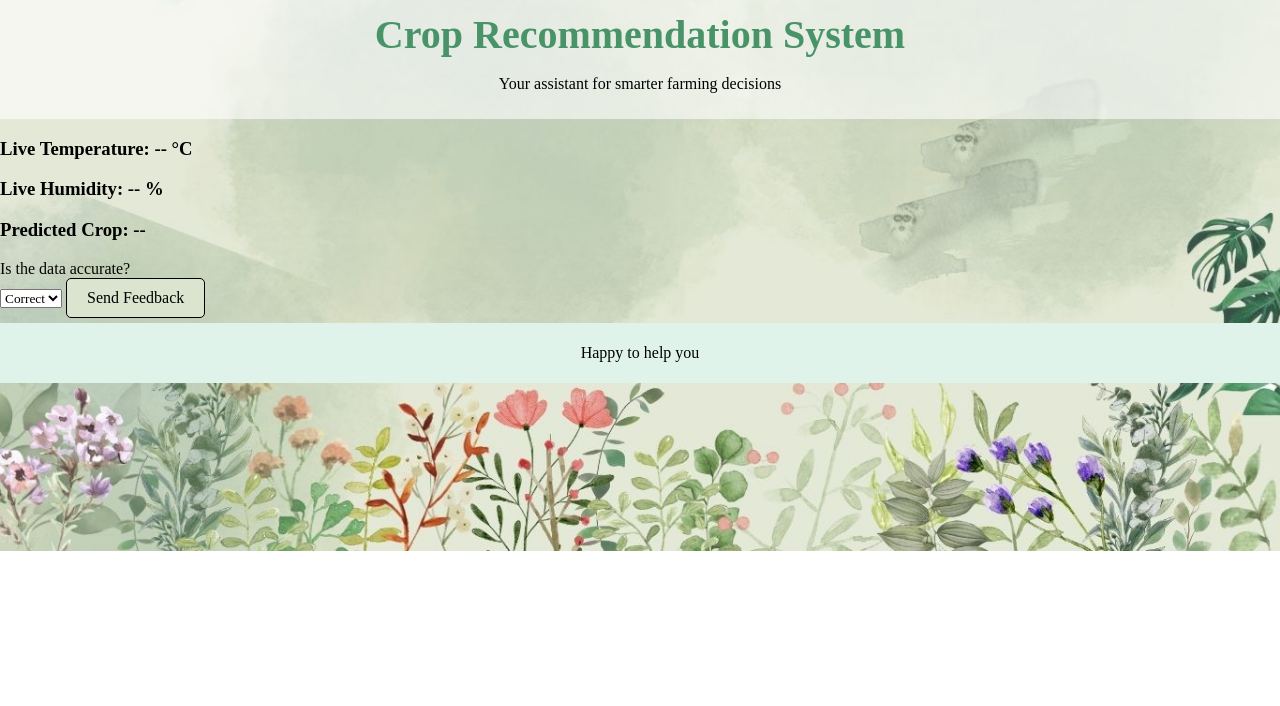
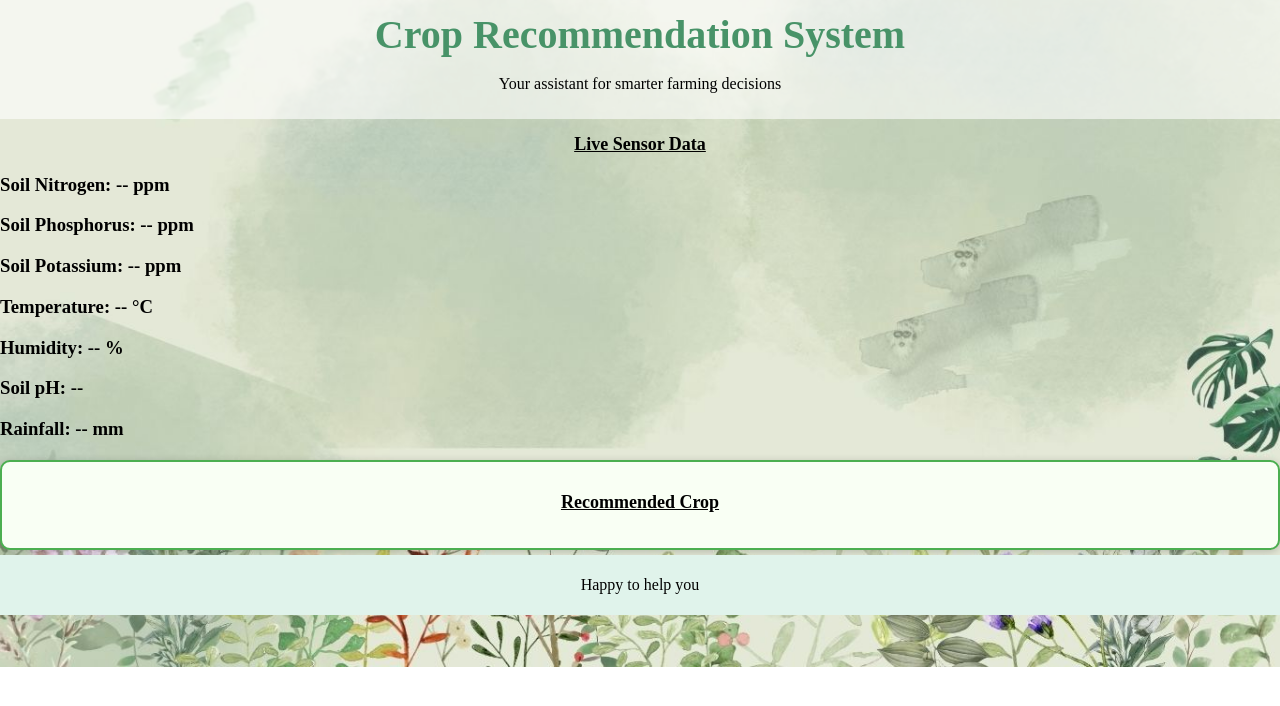
Before and after one commit to Rajeswari0/crop-prediction, a FastAPI app: page / in a window 1280 px wide. Shown: the top 706 px of the page. Run offline with FastAPI, Linux system fonts and the light colour scheme; parts of the project's set-up code (start-up, migrations or seed data) failed here and were passed over.

Commit message:
fixed issues

```diff
--- a/templates/index.html
+++ b/templates/index.html
@@ -10,70 +10,24 @@
     <header>
     <h1> Crop Recommendation System</h1>
     <p>Your assistant for smarter farming decisions</p>
+    </header>
 
-    </header>
-    <!--
-
-    <div id="container">
-     <form onsubmit="recommendCrop(event)">
-         <h2>Enter details:</h2>
-         <div class="form-group">
-          <label for="nitrogen">Nitrogen (N):</label>
-          <input id="nitrogen" type="number" name="nitrogen"step="0.1" min="0" max="300" placeholder="Enter Nitrogen"required><br>
+    <div id="prediction">
+      <div id="sensordata">
+        <h2>Live Sensor Data</h2>
+        <h3>Soil Nitrogen: <span id="live-nitrogen">--</span> ppm</h3>
+        <h3>Soil Phosphorus: <span id="live-phosphorus">--</span> ppm</h3>
+        <h3>Soil Potassium: <span id="live-potassium">--</span> ppm</h3>
+        <h3>Temperature: <span id="live-temp">--</span> °C</h3>
+        <h3>Humidity: <span id="live-humidity">--</span> %</h3>
+        <h3>Soil pH: <span id="live-ph">--</span></h3>
+        <h3>Rainfall: <span id="live-rainfall">--</span> mm</h3>
       </div>
 
-         <div class="form-group">
-          <label for="phosphorus">Phosphorus (P):</label>
-          <input id="phosphorus" type="number" name="phosphorus" step="0.1" min="0" max="300" placeholder="Enter Phosphorus" required><br>
+      <div id="result-card">
+        <h2>Recommended Crop</h2>
+        <p id ="result" class="result-text">  </p>
       </div>
-
-         <div class="form-group">
-          <label for="potassium">Potassium (K):</label>
-          <input id="potassium" type="number" name="potassium" step="0.1" min="0" max="300"placeholder="Enter Potassium" required><br>
-         </div>
-
-         <div class="form-group">
-          <label for="temperature">Temperature (°C):</label>
-          <input id="temperature" type="number" name="temperature" step="0.1" min="0" max="70" placeholder="Enter Temperature(*C)" required><br>
-         </div>
-
-         <div class="form-group">
-          <label for="humidity">Humidity (%):</label>
-          <input id="humidity" type="number" name="humidity" step="0.1" min="0" max="100" placeholder="Enter Humidity(%)" required><br>
-         </div>
-
-         <div class="form-group">
-          <label for="ph">Soil pH:</label>
-          <input id="ph" type="number" name="ph" step="0.1" min="0" max="14" placeholder="Enter soil pH" required><br>
-         </div>
-
-         <div class="form-group">
-          <label for="rainfall">Rainfall (mm):</label>
-          <input id="rainfall" type="number" name="rainfall"step="0.1" min="0" max="500"placeholder="Enter Rainfall (mm)"required><br>
-         </div>
-
-         <button type="submit">Submit</button>
-         <div id="loading" class="spinner" style="display: none;"></div>
-
-         <div id="result-card" style="display:none;">
-          <h3> Recommended Crop:</h3>
-          <p id="result" class="result-text"></p>
-         </div>
-      </form>
-    </div>
-    -->
-    <div id="live-temp-card">
-       <h3>Live Temperature: <span id="live-temp">--</span> °C</h3>
-       <h3>Live Humidity: <span id="live-humidity">--</span> %</h3>
-       <h3>Predicted Crop: <span id="live-crop">--</span></h3>
-       <form onsubmit="sendFeedback(event)">
-          <label for="feedback">Is the data accurate?</label>
-          <select id="feedback">
-           <option value="correct">Correct</option>
-           <option value="wrong">Wrong</option>
-         </select>
-         <button type="submit">Send Feedback</button>
-       </form>
     </div>
 
 
```
Lines whose indentation alone changed are shown as unchanged.
